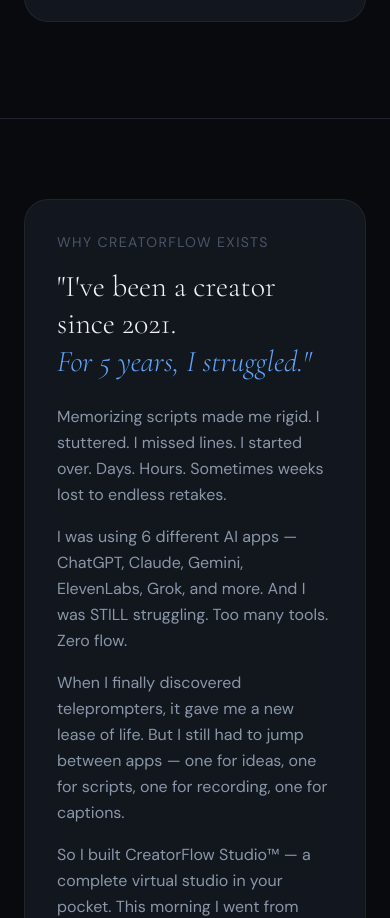
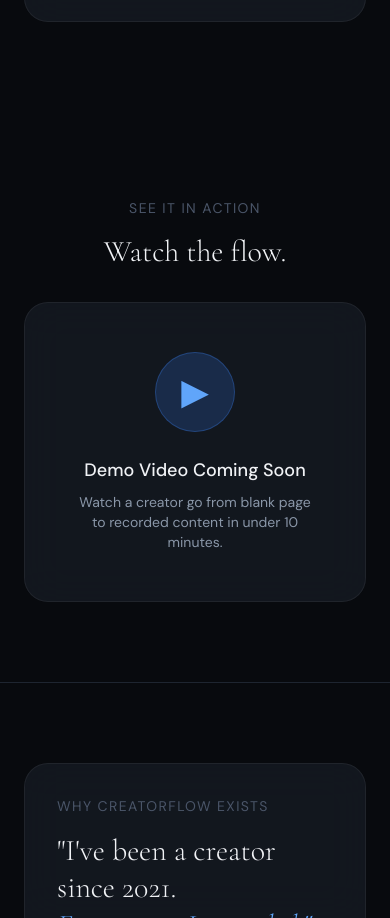
Before and after one commit to nillad70-oss/creatorflow-studio, a Next.js app: page / in a window 390 px wide. Shown: the part 4772-5690 px from the top of the page. Built offline with nearby package versions, Linux system fonts and the light colour scheme; no server answers.

Commit message:
Add demo video placeholder section

```diff
--- a/pages/index.js
+++ b/pages/index.js
@@ -346,6 +346,23 @@
           </div>
         </section>
 
+        {/* ── Demo Video ── */}
+        <section className="py-20 px-6">
+          <div className="max-w-4xl mx-auto text-center">
+            <p className="text-tertiary text-sm uppercase tracking-widest mb-4">See it in action</p>
+            <h2 style={{fontFamily: 'var(--font-display)'}} className="text-3xl md:text-4xl text-primary font-light mb-8">
+              Watch the flow.
+            </h2>
+            <div className="glass rounded-3xl p-12 border border-electric/20 flex flex-col items-center justify-center" style={{minHeight: '300px'}}>
+              <div className="w-20 h-20 rounded-full bg-electric/20 border border-electric/30 flex items-center justify-center mb-6">
+                <span className="text-electric-glow text-4xl">▶</span>
+              </div>
+              <p className="text-primary text-lg font-medium mb-2">Demo Video Coming Soon</p>
+              <p className="text-secondary text-sm">Watch a creator go from blank page to recorded content in under 10 minutes.</p>
+            </div>
+          </div>
+        </section>
+
         {/* ── Founder Story ── */}
         <section className="py-20 px-6 border-t border-border">
           <div className="max-w-4xl mx-auto">
```
